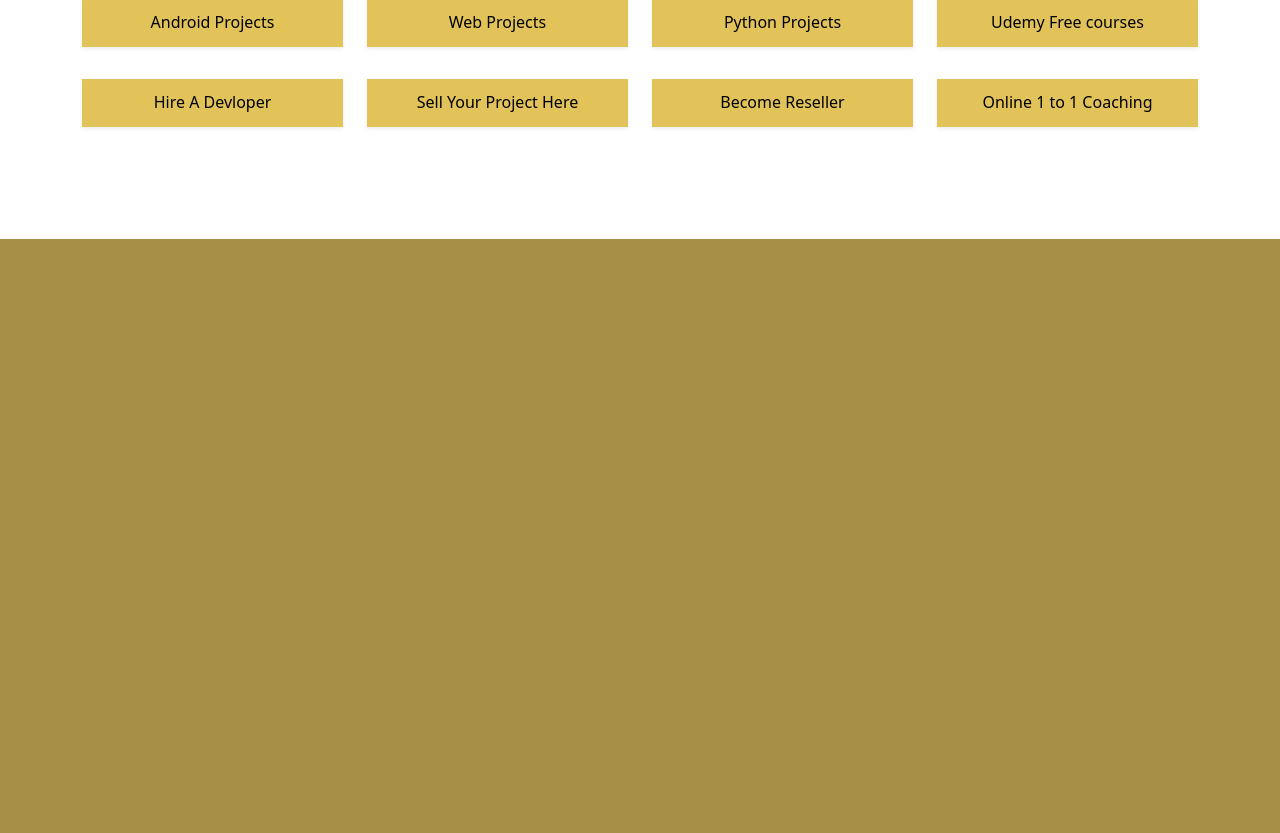
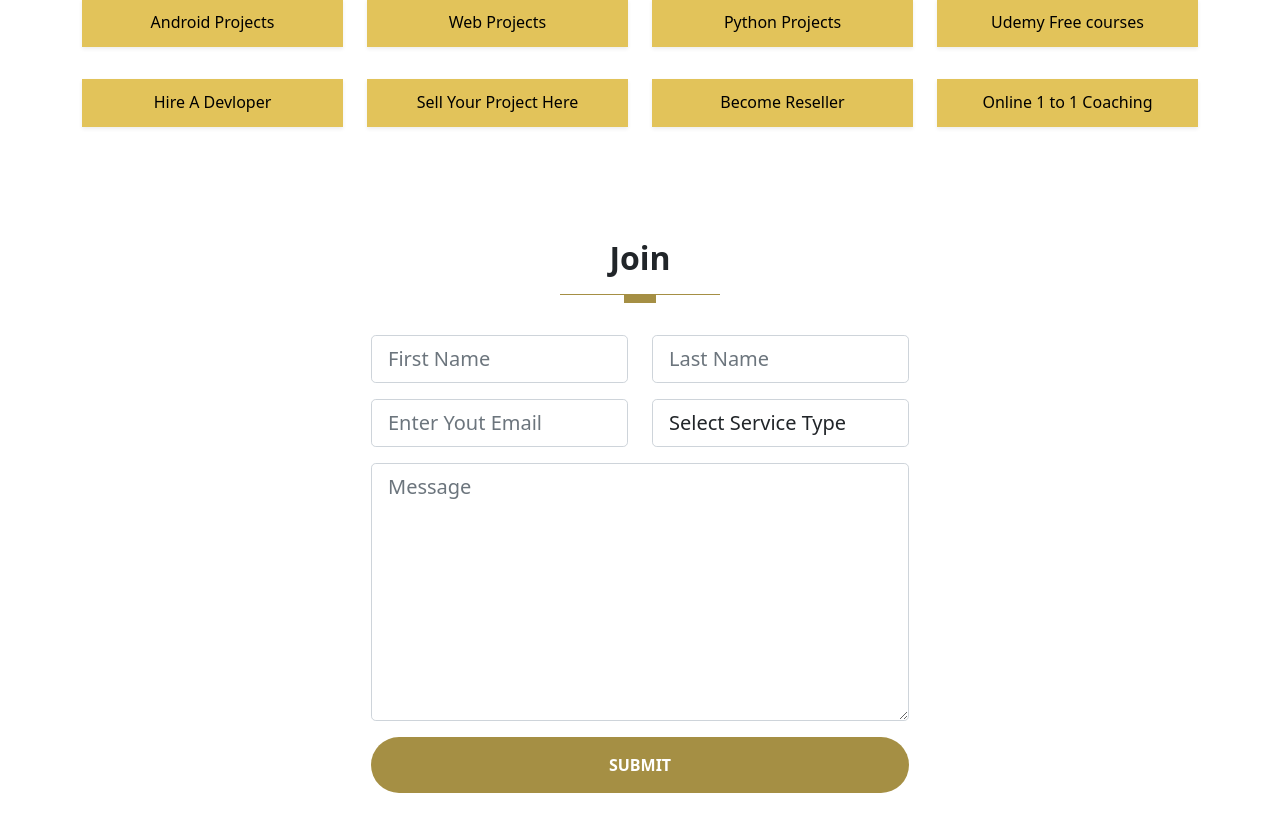
Before and after one commit to jineshnagori/tech-projects, a PHP site: page / in a window 1280 px wide. Shown: the part 921-1754 px from the top of the page. Before the commit the page ends 1160 px from the top, so only its background shows below. Run offline with PHP 8.4, Linux system fonts and the light colour scheme; some libraries are stand-ins or nearby versions.

Commit message:
join form added

```diff
--- a/assets/css/style.css
+++ b/assets/css/style.css
@@ -139,6 +139,19 @@ a {
   background-color: #000;
 }
 
+#button {
+  background: #a58f44;
+  border: none;
+  font-weight: bold;
+  color: #fff;
+}
+
+#button:hover {
+  color: #000;
+  background: #fff;
+  border: 3px solid #a58f44;
+}
+
 .display-2 {
   margin-bottom: 1rem;
   text-transform: capitalize;
--- a/index.html
+++ b/index.html
@@ -43,7 +43,7 @@
     </svg>
   </section>
 
-  <!-- Projects -->
+  <!-- Services -->
   <section id="service" class="service">
     <div class="container">
       <div class="row text-center">
@@ -98,6 +98,51 @@
     </div>
   </section>
 
+  <!-- Contact -->
+  <section id="contact" class="get-started">
+    <div class="container">
+      <div class="row text-center">
+        <h2 class="fw-bold mb-3">Join</h2>
+        <div class="heading-line"></div>
+      </div>
+
+      <!-- START THE CTA CONTENT  -->
+      <div class="row d-flex justify-content-center align-items-center">
+        <div class="col-lg-6 col-md-12 bg-white p-3">
+          <div class="form w-100 pb-2">
+            <form action="#" class="row">
+              <div class="col-lg-6 col-md-12 mb-3">
+                <input name="fname" type="text" placeholder="First Name" id="inputFirstName" class="form-control form-control-lg">
+              </div>
+              <div class="col-lg-6 col-md-12 mb-3">
+                <input name="lname" type="text" placeholder="Last Name" id="inputLastName" class="form-control form-control-lg">
+              </div>
+              <div class="col-lg-6 col-md-12 mb-3">
+                <input name="email" type="email" placeholder="Enter Yout Email" id="inputEmail" class="form-control form-control-lg">
+              </div>
+              <div class="col-lg-6 col-md-12 mb-3">
+                <select name="property" class="form-control form-control-lg">
+                  <option value="">Select Service Type</option>
+                  <option value="Hire A Devloper">Hire A Devloper</option>
+                  <option value="Sell Your Project Here">Sell Your Project Here</option>
+                  <option value="Become Reseller">Become Reseller</option>
+                  <option value="Online 1 to 1 Coaching">Online 1 to 1 Coaching</option>
+                </select>
+              </div>
+              <div class="col-lg-12 col-md-12 mb-3">
+                <textarea name="message" placeholder="Message" id="message" rows="8" class="form-control form-control-lg"></textarea>
+              </div>
+              <div class="col-lg-12 col-md-12 mb-3 d-grid text-center">
+                <button type="submit" id="button" class="rounded-pill pt-3 pb-3">SUBMIT
+                </button>
+              </div>
+            </form>
+          </div>
+        </div>
+      </div>
+    </div>
+  </section>
+
   <script src="/assets/js/bootstrap.bundle.js"></script>
   <script src="https://cdn.jsdelivr.net/npm/bootstrap@5.1.0/dist/js/bootstrap.bundle.min.js" integrity="sha384-U1DAWAznBHeqEIlVSCgzq+c9gqGAJn5c/t99JyeKa9xxaYpSvHU5awsuZVVFIhvj" crossorigin="anonymous"></script>
 </body>
```
